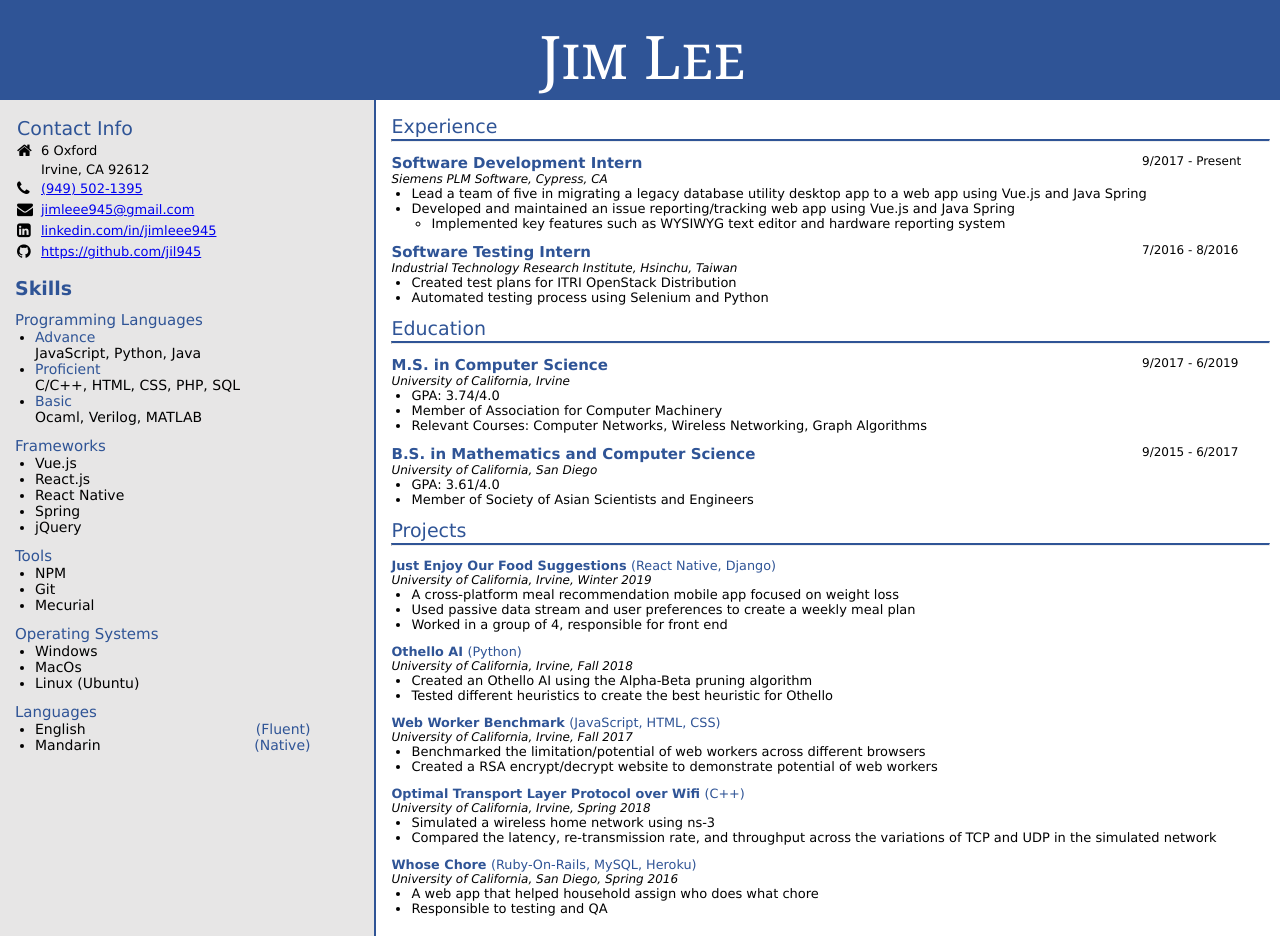
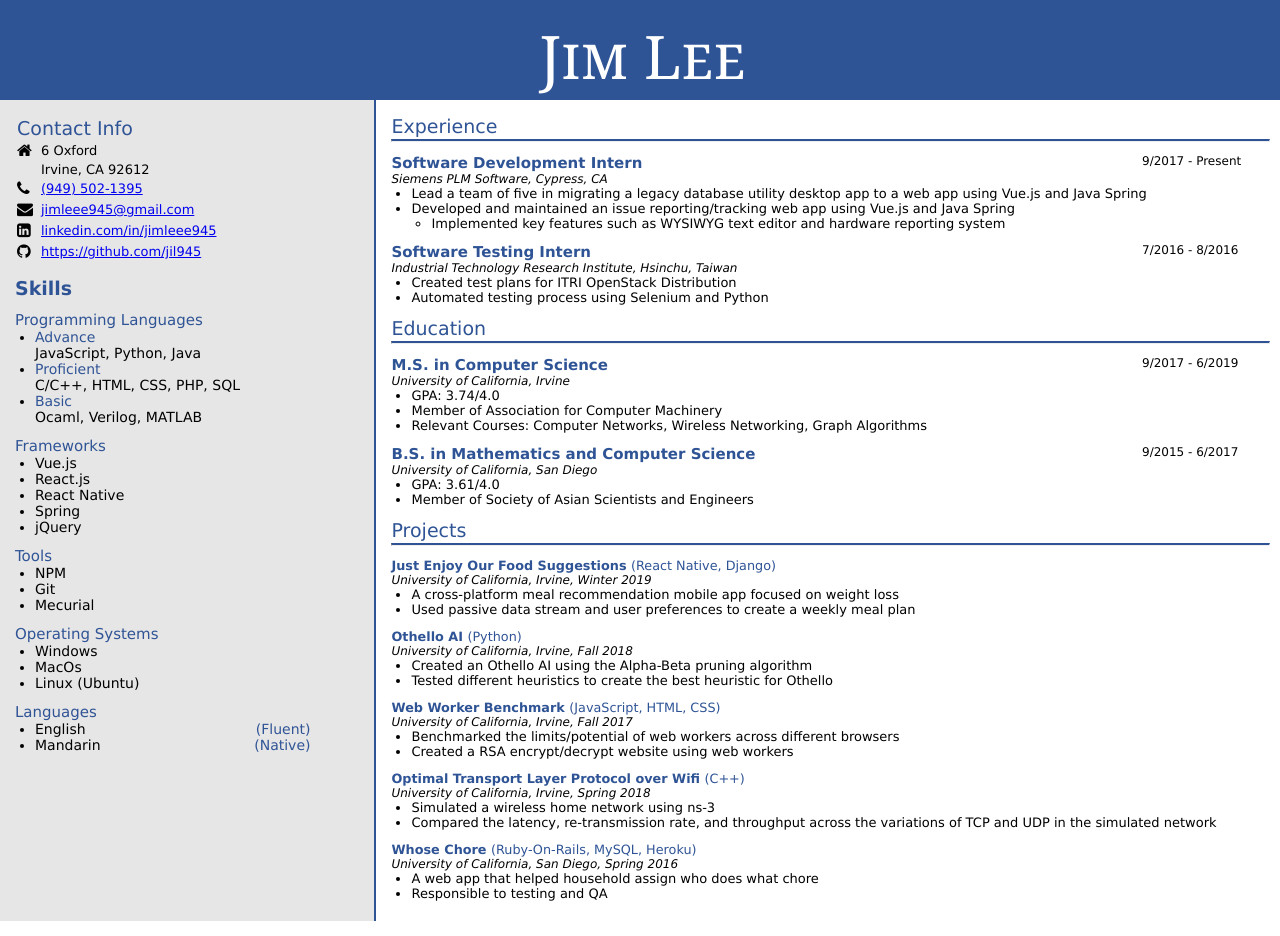
Before and after one commit to jil945/Resume, a Vue app: page / in a window 1280 px wide. Built offline with nearby package versions, Linux system fonts and the light colour scheme.

Commit message:
Fit projects in one page

```diff
--- a/src/App.vue
+++ b/src/App.vue
@@ -282,7 +282,7 @@ export default {
                 details: [
                     "A cross-platform meal recommendation mobile app focused on weight loss",
                     "Used passive data stream and user preferences to create a weekly meal plan",
-                    "Worked in a group of 4, responsible for front end"
+                    // "Worked in a group of 4, responsible for front end"
                 ]
             };
 
@@ -313,8 +313,8 @@ export default {
                 location: UCI,
                 date: "Fall 2017",
                 details: [
-                    "Benchmarked the limitation/potential of web workers across different browsers",
-                    "Created a RSA encrypt/decrypt website to demonstrate potential of web workers",
+                    "Benchmarked the limits/potential of web workers across different browsers",
+                    "Created a RSA encrypt/decrypt website using web workers",
                 ]
             };
             let whoseChore = {
```
Also changed, not shown: 1 other file (tests, documents, lock files or other folders).
